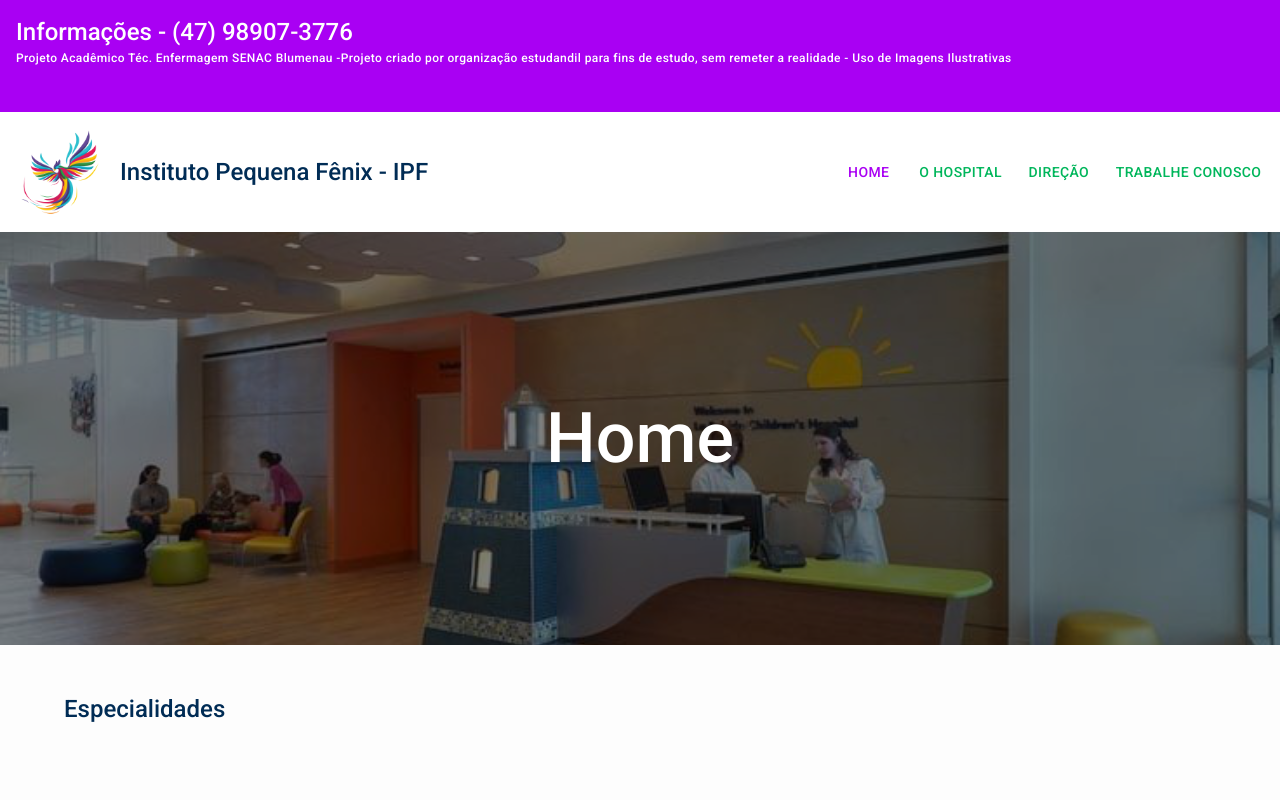
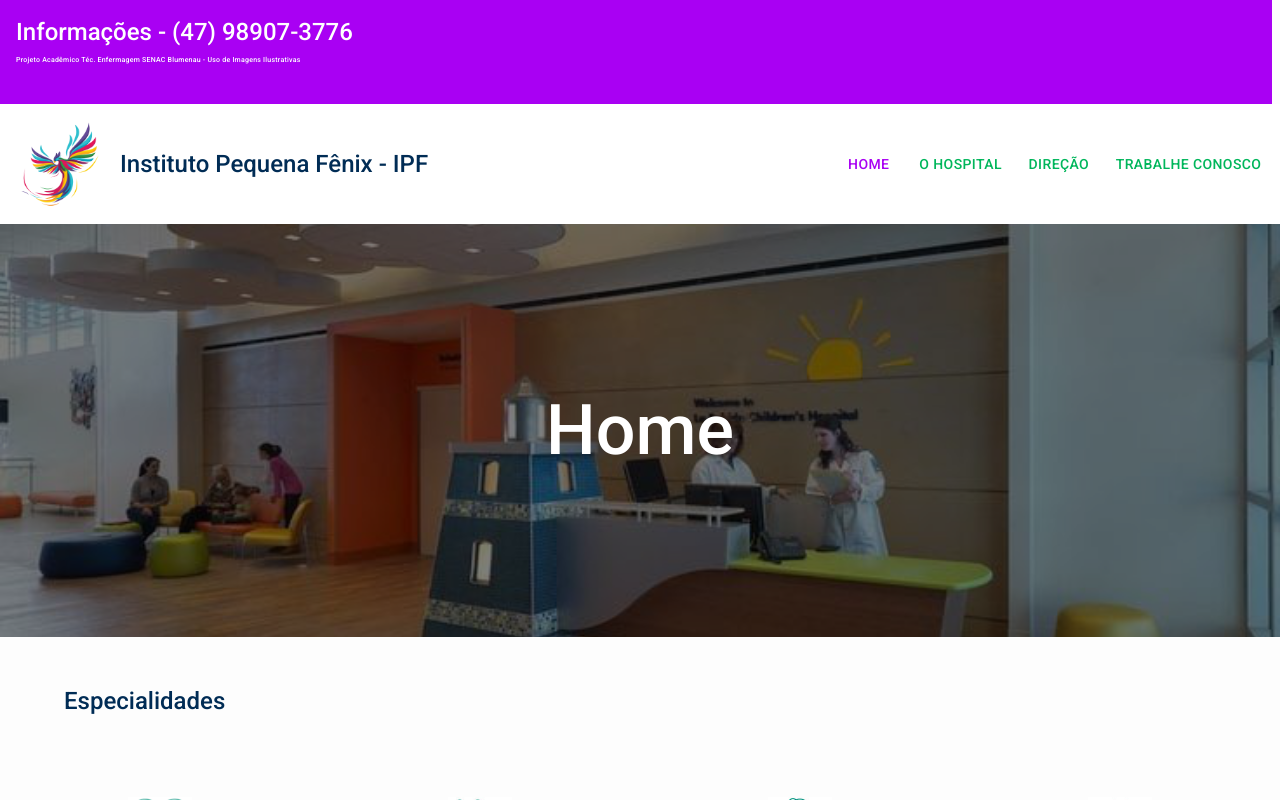
Before and after one commit to YanKaiky/white-label-hospital, a React (Create React App) app: page / in a window 1280 px wide. Built offline with nearby package versions, Linux system fonts and the light colour scheme.

Commit message:
feat(Header): alter height header

```diff
--- a/src/components/header/header.tsx
+++ b/src/components/header/header.tsx
@@ -26,8 +26,8 @@ export const Header: FC<IHeaderProps> = ({ image }) => {
   return (
     <>
       <Box
-        height='14vh'
-        sx={{ background: '#A900F3' }}
+        height='13vh'
+        sx={{ background: '#A900F3', marginRight: 1 }}
       >
         <Box
           justifyContent='end'
@@ -39,8 +39,8 @@ export const Header: FC<IHeaderProps> = ({ image }) => {
             Informações - (47) 98907-3776
           </Typography>
 
-          <Typography variant="caption" sx={{ color: 'white', marginRight: 3 }}>
-            Projeto Acadêmico Téc. Enfermagem SENAC Blumenau -Projeto criado por organização estudandil para fins de estudo, sem remeter a realidade - Uso de Imagens Ilustrativas
+          <Typography variant="caption" fontSize={(smDown && mdDown && lgDown && xlDown && !xsDown) ? 10 : 7} sx={{ color: 'white', marginRight: 3 }}>
+            Projeto Acadêmico Téc. Enfermagem SENAC Blumenau - Uso de Imagens Ilustrativas
           </Typography>
         </Box>
       </Box>
```
